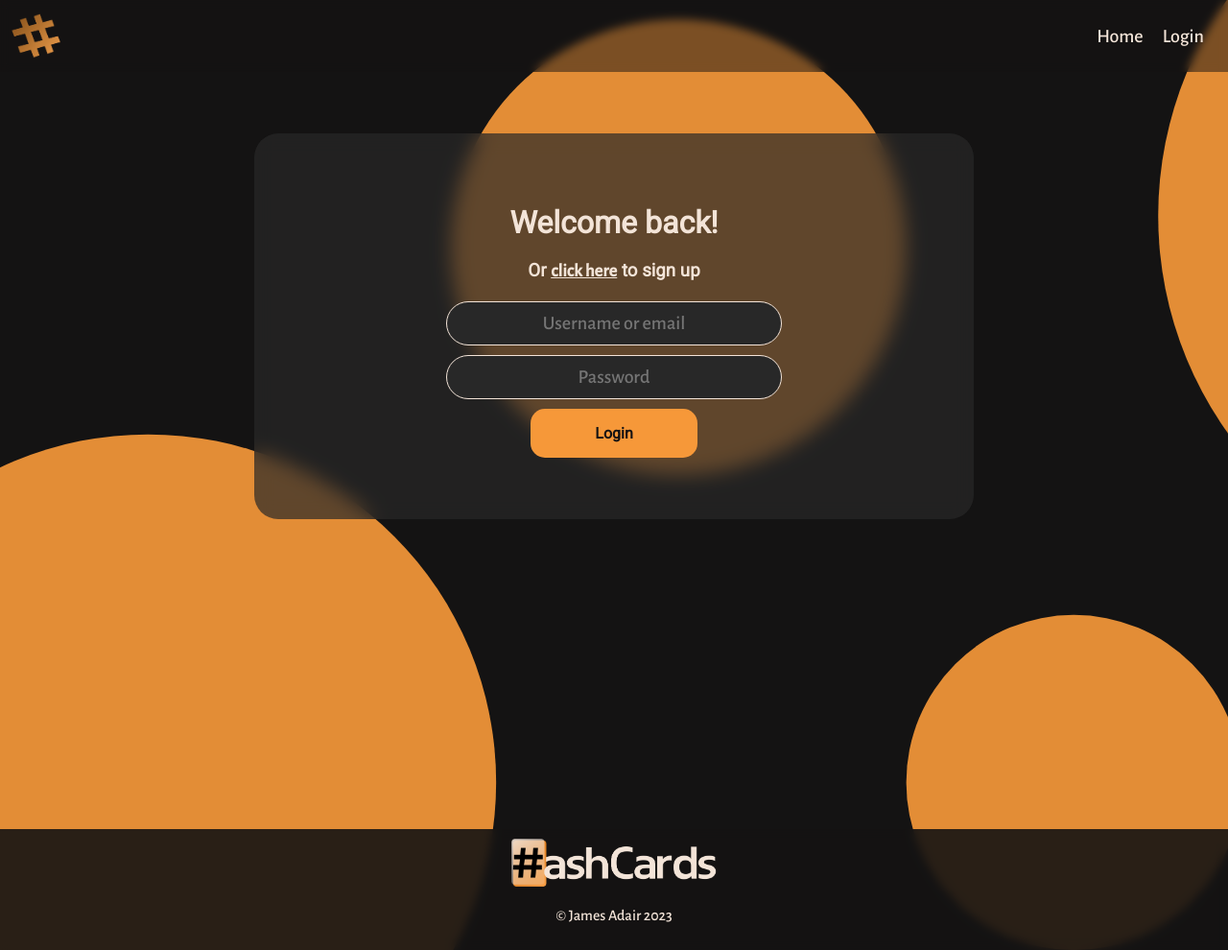
After one commit to jvadair/HashCards, a Flask app: page /login in a window 1280 px wide. The commit adds this page. Shown: the whole page at 96% size. Run offline with Flask 3, Linux system fonts and the light colour scheme.

Commit message:
Add login page w/ graphics, fix some margin values

```diff
--- a/app.py
+++ b/app.py
@@ -46,6 +46,11 @@ def preregister():
         return error(400, f"The email you entered, '{email}', seems to be invalid.")
 
 
+@app.route('/api/v1/auth/login', methods=['POST'])
+def login():
+    return error(501, "Login is not available yet.")
+
+
 # Error handling
 @app.errorhandler(HTTPException)
 def handle_exception(e):
--- /dev/null
+++ b/static/css/auth.css
@@ -0,0 +1,68 @@
+body {
+    background-image: url("/static/images/login-circles.svg");
+    background-repeat: no-repeat;
+    background-size: cover;
+}
+
+form {
+    background-color: rgba(var(--overlay-variable-opacity), .7);
+    padding: 5% 2%;
+    border-radius: 25px;
+    width: 75%;
+    max-width: 750px;
+    backdrop-filter: blur(10px);
+    -webkit-backdrop-filter: blur(10px);
+}
+
+form .welcome {
+    display: flex;
+    flex-direction: column;
+    justify-content: center;
+    align-items: center;
+}
+
+form .welcome * {
+    margin: 10px 0;
+}
+
+form input:not(.btn) {
+    width: 50%;
+    min-width: 200px;
+}
+
+form input.btn {
+    font-size: 1em;
+    width: 25%;
+}
+
+
+/* Fix header links looking bad */
+header, footer {
+    backdrop-filter: blur(5px);
+    -webkit-backdrop-filter: blur(5px);
+}
+
+header {
+    background-color: rgba(var(--background-variable-opacity), .5);
+    margin-bottom: 5%;
+}
+
+footer {
+    background-color: rgba(var(--background-variable-opacity), .9);
+}
+
+
+/* Mobile viewport */
+@media screen and (max-width: 450px) {
+    form {
+        width: 100%;
+        height: 100%;
+        border-radius: 0;
+        background-color: transparent;
+        backdrop-filter: none;
+        -webkit-backdrop-filter: none;
+    }
+    body {
+        background-image: url("/static/images/login-circles-mobile.svg");
+    }
+}
--- a/static/css/main.css
+++ b/static/css/main.css
@@ -10,7 +10,9 @@ font-family: 'Roboto', sans-serif;
 /* Custom colors and other global values */
 :root {
     /* Custom color values */
+    --background-variable-opacity: 20, 19, 19;
     --background: #141313;
+    --overlay-variable-opacity: 40, 40, 40;
     --overlay: #282828;
     --text: #f3e4d8;
     --accent: #f69839;
@@ -38,7 +40,7 @@ body, main, header, footer, article, html {
 
 
 html, body {
-    height: 100%;
+    min-height: 100%;
     width: 100%;
 }
 
@@ -120,7 +122,7 @@ header nav {
     flex-direction: row;
     justify-content: center;
     align-items: center;
-    grid-gap: 15px;
+    grid-gap: 20px;
     padding: 0 15px;
 }
 
@@ -142,7 +144,6 @@ footer {
 
 footer img {
     height: 50px;
-    max-width: auto;
 }
 
 
@@ -166,7 +167,7 @@ form {
     align-items: center;
 }
 
-form input {
+form input:not(.btn) {
     border: 1px solid var(--text);
     outline: none;
     border-radius: 25px;
@@ -178,6 +179,11 @@ form input {
     font-size: 1.25em;
 }
 
+form input.btn {
+    height: inherit;
+    font-size: 1em;
+}
+
 
 /* Viewports */
 
--- /dev/null
+++ b/templates/auth.html
@@ -0,0 +1,25 @@
+<!DOCTYPE html>
+<html lang="en">
+<head>
+    {% include "boilerplate.html" %}
+    <link rel="stylesheet" href="/static/css/auth.css">
+    <title>HashCards</title>
+</head>
+<body>
+{% include "components/header.html" %}
+<main>
+    <form action="/api/v1/auth/login" method="post">
+        <div class="welcome">
+            <h1>Welcome back!</h1>
+            <h3>Or <a href="/register">click here</a> to sign up</h3>
+        </div>
+        <label for="identifier" style="display: none">Username or email</label>
+        <input id="identifier" type="text" name="identifier" placeholder="Username or email">
+        <label for="password" style="display: none">Password</label>
+        <input id="password" type="password" name="password" placeholder="Password">
+        <input type="submit" value="Login" class="btn">
+    </form>
+</main>
+{% include "components/footer.html" %}
+</body>
+</html>
--- a/templates/footer.html
+++ b/templates/components/footer.html
@@ -1,6 +1,6 @@
 <footer>
     <div class="branding">
-        <img src="/static/images/logo-banner.svg">
+        <img src="/static/images/logo-banner.png">
         <p>&copy; James Adair 2023</p>
     </div>
 </footer>
--- /dev/null
+++ b/templates/components/header.html
@@ -0,0 +1,7 @@
+<header>
+    <img src="/static/images/logo-nobg.png" onclick="window.location.href='/'">
+    <nav>
+        <a href="/static">Home</a>
+        <a href="/login">Login</a>
+    </nav>
+</header>
--- a/templates/dash.html
+++ b/templates/dash.html
@@ -6,7 +6,7 @@
     <link rel="stylesheet" href="/static/css/dash.css">
 </head>
 <body>
-{% include "header.html" %}
+{% include "components/header.html" %}
 <main>
     <div id="dash">
         <div id="sidebar">
@@ -54,6 +54,6 @@
         </div>
     </div>
 </main>
-{% include "footer.html" %}
+{% include "components/footer.html" %}
 </body>
 </html>
--- a/templates/error.html
+++ b/templates/error.html
@@ -5,7 +5,7 @@
     <title>HashCards</title>
 </head>
 <body>
-{% include "header.html" %}
+{% include "components/header.html" %}
 <main>
     {% if code == 400 %}
         <h1>Whoops!</h1>
@@ -15,6 +15,6 @@
     <h4>{{ message }}</h4>
     <button class="btn" onclick="history.back()">Go back</button>
 </main>
-{% include "footer.html" %}
+{% include "components/footer.html" %}
 </body>
 </html>
--- a/templates/landing.html
+++ b/templates/landing.html
@@ -6,7 +6,7 @@
     <link rel="stylesheet" href="/static/css/landing.css">
 </head>
 <body>
-{% include "header.html" %}
+{% include "components/header.html" %}
 <main>
     <div class="action">
         <h1 class="cutout">Flashcards, sans flashy.</h1>
@@ -27,6 +27,6 @@
         <p>HashCards is currently being developed by <a href="https://jvadair.com">James Adair</a>.</p>
     </div>
 </main>
-{% include "footer.html" %}
+{% include "components/footer.html" %}
 </body>
 </html>
--- a/templates/template.html
+++ b/templates/template.html
@@ -5,10 +5,10 @@
     <title>HashCards</title>
 </head>
 <body>
-{% include "header.html" %}
+{% include "components/header.html" %}
 <main>
 
 </main>
-{% include "footer.html" %}
+{% include "components/footer.html" %}
 </body>
 </html>
--- a/templates/thank_you.html
+++ b/templates/thank_you.html
@@ -5,12 +5,12 @@
     <title>HashCards</title>
 </head>
 <body>
-{% include "header.html" %}
+{% include "components/header.html" %}
 <main>
 <h1>Thank you!</h1>
 <h4>{{ message }}</h4>
 <button class="btn" onclick="history.back()">Go back</button>
 </main>
-{% include "footer.html" %}
+{% include "components/footer.html" %}
 </body>
 </html>
```
Also changed, not shown: static/css/landing.css (+5 -2 lines), templates/header.html (deleted, +0 -7 lines), static/images/login-circles-mobile.svg (added), static/images/login-circles.svg (added), static/images/logo-banner.png (added), static/images/logo-nobg.png (added), static/images/logo.png (added).
